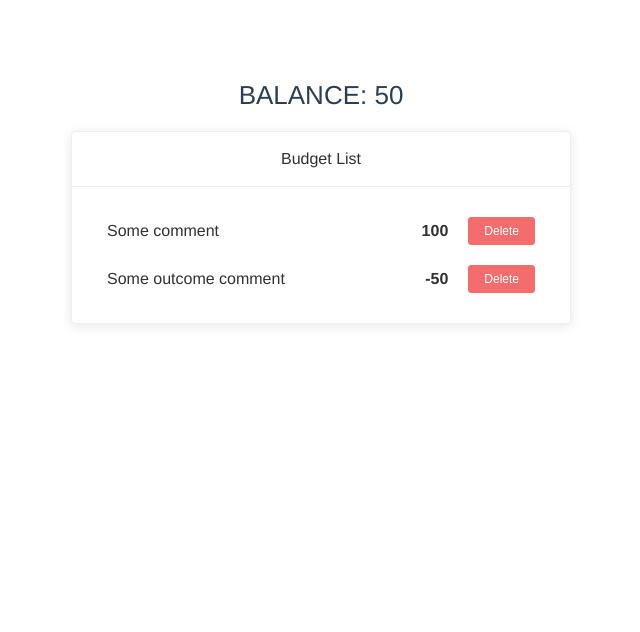
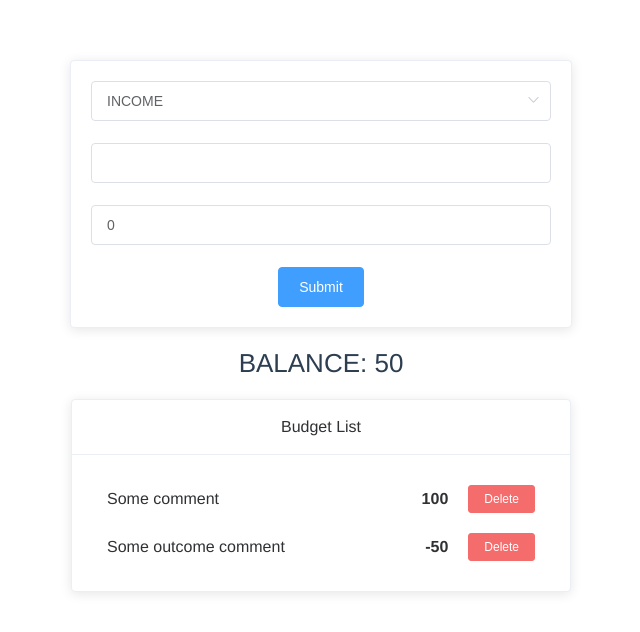
Before and after one commit to IvanNever/vue-budget-app, a Vue app: page / in a window 1280 px wide. Shown: the top 632 px of the page, without its empty margins (319-959 px from the left). Built offline with nearby package versions, Linux system fonts and the light colour scheme.

Commit message:
Form template

```diff
--- a/src/App.vue
+++ b/src/App.vue
@@ -1,5 +1,6 @@
 <template>
   <div id="app">
+    <Form />
     <TotalBalance :total="totalBalance"/>
     <BudgetList :list="list" @deleteItem="onDeleteItem"/>
   </div>
@@ -8,12 +9,14 @@
 <script>
 import BudgetList from '@/components/BudgetList';
 import TotalBalance from '@/components/TotalBalance';
+import Form from '@/components/Form';
 
 export default {
   name: 'App',
   components: {
     BudgetList,
     TotalBalance,
+    Form,
   },
   data: () => ({
     list: {
--- /dev/null
+++ b/src/components/Form.vue
@@ -0,0 +1,48 @@
+<template>
+  <ElCard class="form-card">
+    <ElForm :model="formData">
+      <ElFormItem lable="Type" prop="type">
+        <ElSelect class="type-select" v-model="formData.type" placeholder="Choose type">
+          <ElOption lable="Income" value="INCOME"/>
+          <ElOption lable="Outcome" value="OUTCOME"/>
+        </ElSelect>
+      </ElFormItem>
+      <ElFormItem lable="Comments" prop="comment">
+        <ElInput v-model="formData.comment" />
+      </ElFormItem>
+      <ElFormItem lable="Value" prop="value">
+        <ElInput v-model.number="formData.value" />
+      </ElFormItem>
+      <ElButton @click="onSubmit" type="primary">Submit</ElButton>
+    </ElForm>
+  </ElCard>
+</template>
+
+<script>
+export default {
+  name: 'Form',
+  data: () => ({
+    formData: {
+      type: 'INCOME',
+      comment: '',
+      value: 0,
+    },
+  }),
+  methods: {
+    onSubmit() {
+
+    },
+  },
+}
+</script>
+
+<style scoped>
+  .form-card {
+    max-width: 500px;
+    margin: auto;
+  }
+  .type-select {
+    width: 100%;
+  }
+
+</style>
```
